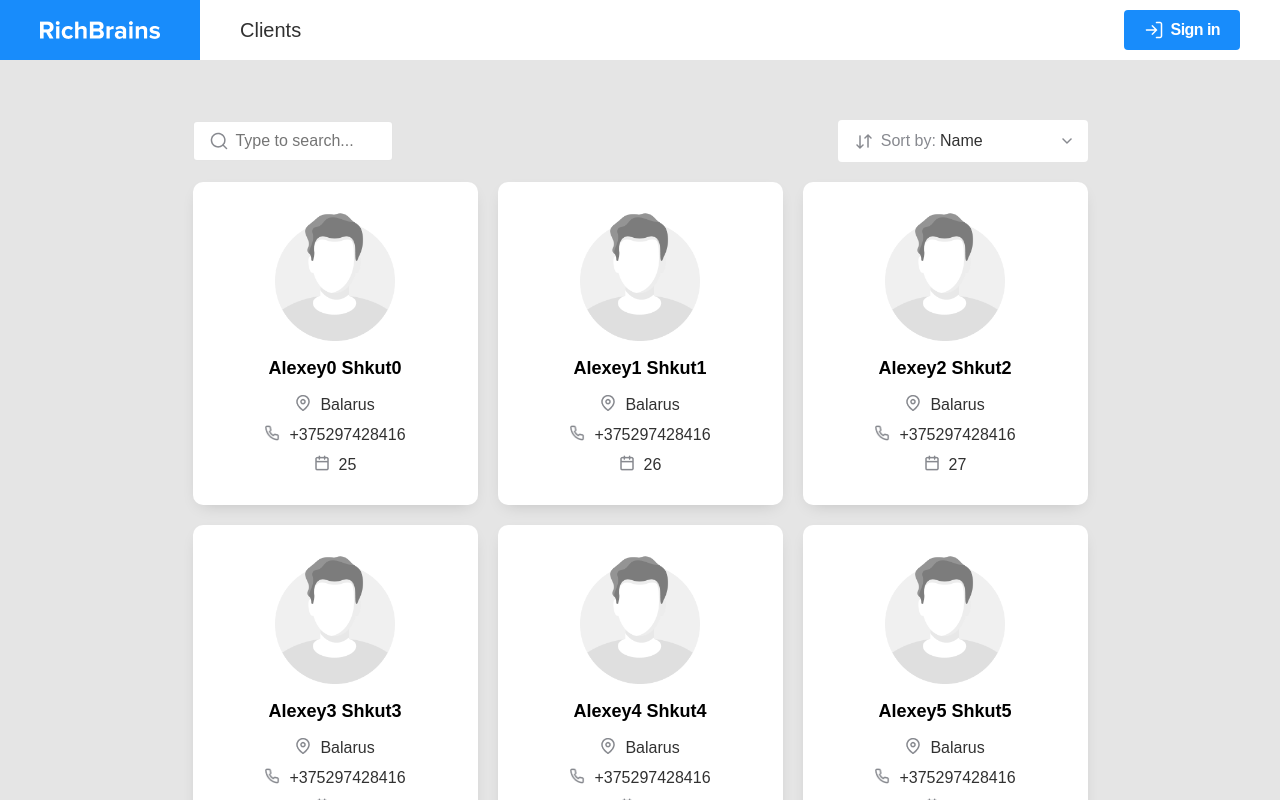
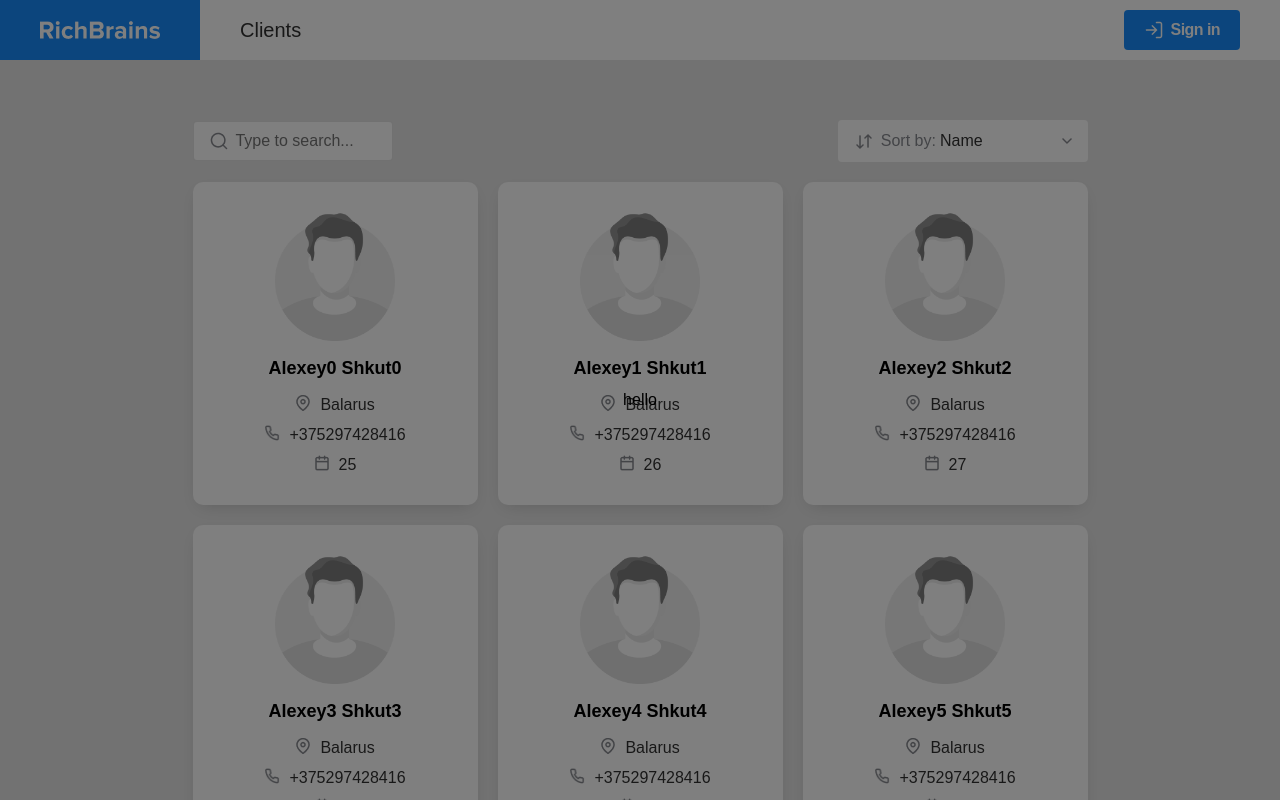
Before and after one commit to vkuper77/rich-brains, a React (Create React App) app in the folder frontend/: page / in a window 1280 px wide. Both pictures are taken after a click on the element "Sign in". Shown: the top 800 px of the page. Built offline with nearby package versions, Linux system fonts and the light colour scheme; the HTML template or start-up script is replaced by a standard one.

Commit message:
feat: add modal

```diff
--- a/frontend/src/components/Header/Header.tsx
+++ b/frontend/src/components/Header/Header.tsx
@@ -1,8 +1,9 @@
-import React, {useCallback} from 'react';
+import React, {useCallback, useState} from 'react';
 import './styles.css'
+import Modal from "../UI/Modal/Modal";
 
-const SignInButton = ({signIn}: { signIn: () => void }) => {
-    return <div className='button' onClick={signIn}>
+const SignInButton = ({callback}: { callback: () => void }) => {
+    return <div className='button' onClick={callback}>
         <img alt='icon' className='icon' src={require('../../assets/image/log-in.png')}/>
         <span>Sign in</span>
     </div>
@@ -13,9 +14,18 @@ interface HeaderProps {
 }
 
 const Header = ({routeName = 'Clients'}: HeaderProps) => {
+    const [showAuth, setShowAuth] = useState<boolean>(false)
+
+    const toggle = useCallback(() => {
+        setShowAuth(p => !p)
+    }, [])
+
     const signIn = useCallback(() => {
+
     }, [])
+
     return (
+        <>
             <div className='wrapper'>
                 <div className='container _content'>
                     <div className='logo'>
@@ -24,10 +34,14 @@ const Header = ({routeName = 'Clients'}: HeaderProps) => {
                     </div>
                     <div className='main'>
                         <h2 className='route'>{routeName}</h2>
-                    <SignInButton signIn={signIn}/>
+                        <SignInButton callback={toggle}/>
                     </div>
                 </div>
             </div>
+            <Modal isOpen={showAuth} onClose={toggle}>
+                <div>hello</div>
+            </Modal>
+        </>
     );
 };
 
--- /dev/null
+++ b/frontend/src/components/UI/Modal/Modal.tsx
@@ -0,0 +1,34 @@
+import React, {MouseEventHandler, ReactNode, useCallback, useMemo} from 'react';
+import './style.css'
+
+interface ModalProps {
+    isOpen: boolean;
+    onClose: () => void;
+    children: ReactNode;
+}
+
+const Modal = ({isOpen, onClose, children}: ModalProps) => {
+
+    const overlayStyles: React.CSSProperties = {
+        visibility: isOpen ? 'visible' : 'hidden',
+        opacity: isOpen ? 1 : 0,
+    }
+
+    const handleClick: MouseEventHandler<HTMLDivElement> = useCallback((e) => {
+        e.stopPropagation()
+    }, [])
+
+    return (
+        <div
+            className='modal-wrapper'
+            style={overlayStyles}
+            onClick={onClose}
+        >
+            <div onClick={handleClick}>
+                {children}
+            </div>
+        </div>
+    );
+};
+
+export default Modal
--- /dev/null
+++ b/frontend/src/components/UI/Modal/style.css
@@ -0,0 +1,13 @@
+.modal-wrapper {
+    position: fixed;
+    top: 0;
+    left: 0;
+    width: 100%;
+    height: 100%;
+    background: rgba(0, 0, 0, 0.5);
+    display: flex;
+    justify-content: center;
+    align-items: center;
+    z-index: 9999;
+    transition: opacity 0.3s ease;
+}
```
Also changed, not shown: frontend/package.json (+6 -6 lines). Lines whose indentation alone changed are shown as unchanged.
